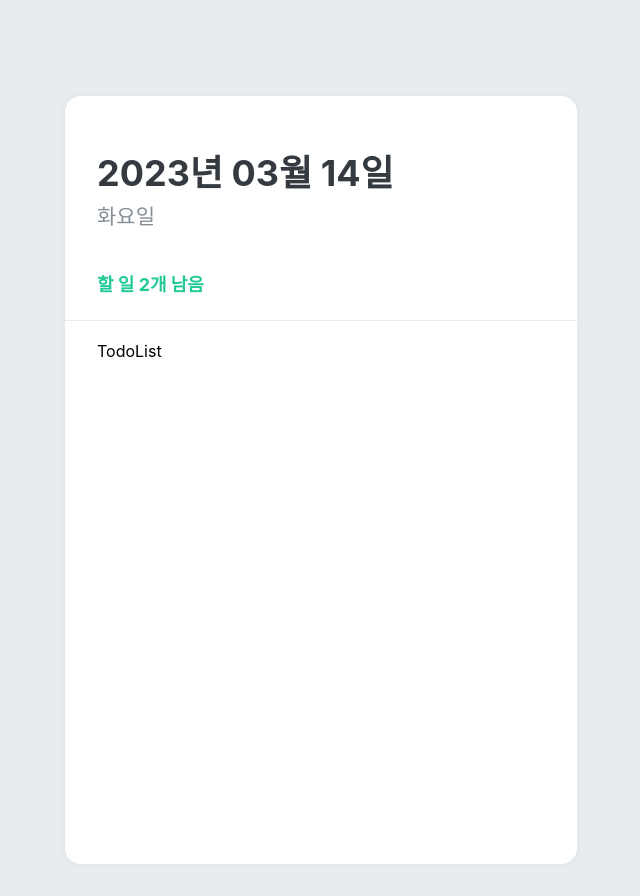
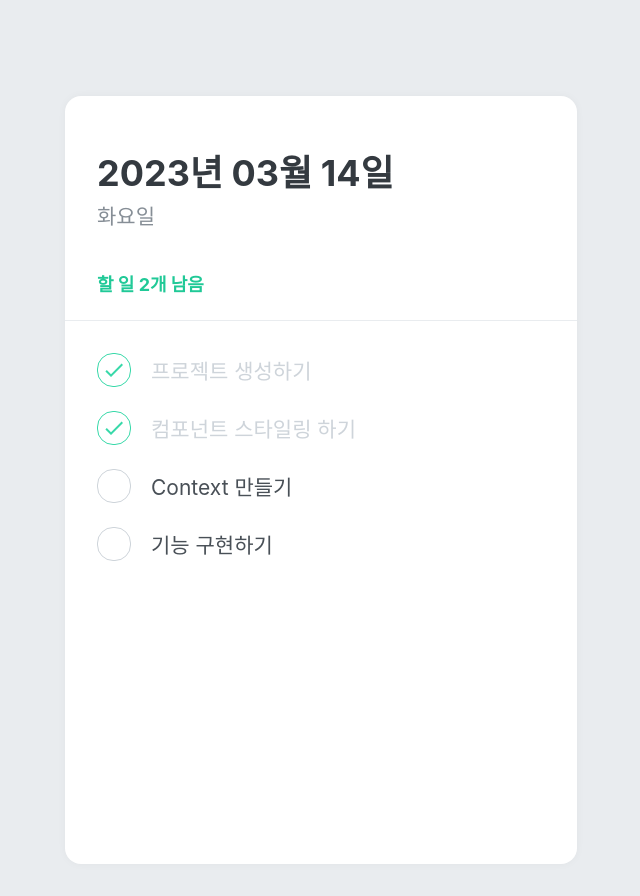
Before and after one commit to slowteady/todo-list, a React (Create React App) app: page / in a window 1280 px wide. Shown: the whole page, without its empty margins (319-959 px from the left). Built offline with nearby package versions, Linux system fonts and the light colour scheme.

Commit message:
TodoItem 추가

```diff
--- /dev/null
+++ b/src/components/TodoItem.jsx
@@ -0,0 +1,72 @@
+import React from 'react';
+import styled, { css } from 'styled-components';
+import { MdDone, MdDelete } from 'react-icons/md';
+
+const Remove = styled.div`
+  display: flex;
+  align-items: center;
+  justify-content: center;
+  color: #dee2e6;
+  font-size: 24px;
+  cursor: pointer;
+  &:hover {
+    color: #ff6b6b;
+  }
+  display: none;
+`;
+
+const TodoItemBlock = styled.div`
+  display: flex;
+  align-items: center;
+  padding-top: 12px;
+  padding-bottom: 12px;
+  &:hover {
+    ${Remove} {
+      display: initial;
+    }
+  }
+`;
+
+const CheckCircle = styled.div`
+  width: 32px;
+  height: 32px;
+  border-radius: 16px;
+  border: 1px solid #ced4da;
+  font-size: 24px;
+  display: flex;
+  align-items: center;
+  justify-content: center;
+  margin-right: 20px;
+  cursor: pointer;
+  ${props =>
+    props.done &&
+    css`
+      border: 1px solid #38d9a9;
+      color: #38d9a9;
+    `}
+`;
+
+const Text = styled.div`
+  flex: 1;
+  font-size: 21px;
+  color: #495057;
+  ${props =>
+    props.done &&
+    css`
+      color: #ced4da;
+    `}
+`;
+
+const TodoItem = ({ id, done, text }) => {
+  return (
+    <TodoItemBlock>
+      <CheckCircle done={done}>{done && <MdDone />}</CheckCircle>
+      <Text done={done}>{text}</Text>
+      <Remove>
+        <MdDelete />
+      </Remove>
+    </TodoItemBlock>
+  );
+}
+
+export default TodoItem;
--- a/src/components/TodoList.jsx
+++ b/src/components/TodoList.jsx
@@ -1,5 +1,6 @@
 import React from "react";
 import styled from "styled-components";
+import TodoItem from "./TodoItem";
 
 const TodoListBlock = styled.div`
   flex: 1;
@@ -9,7 +10,14 @@
 `;
 
 const TodoList = () => {
-  return <TodoListBlock>TodoList</TodoListBlock>;
+  return (
+    <TodoListBlock>
+      <TodoItem text="프로젝트 생성하기" done={true} />
+      <TodoItem text="컴포넌트 스타일링 하기" done={true} />
+      <TodoItem text="Context 만들기" done={false} />
+      <TodoItem text="기능 구현하기" done={false} />
+    </TodoListBlock>
+  )
 };
 
 export default TodoList;
```
